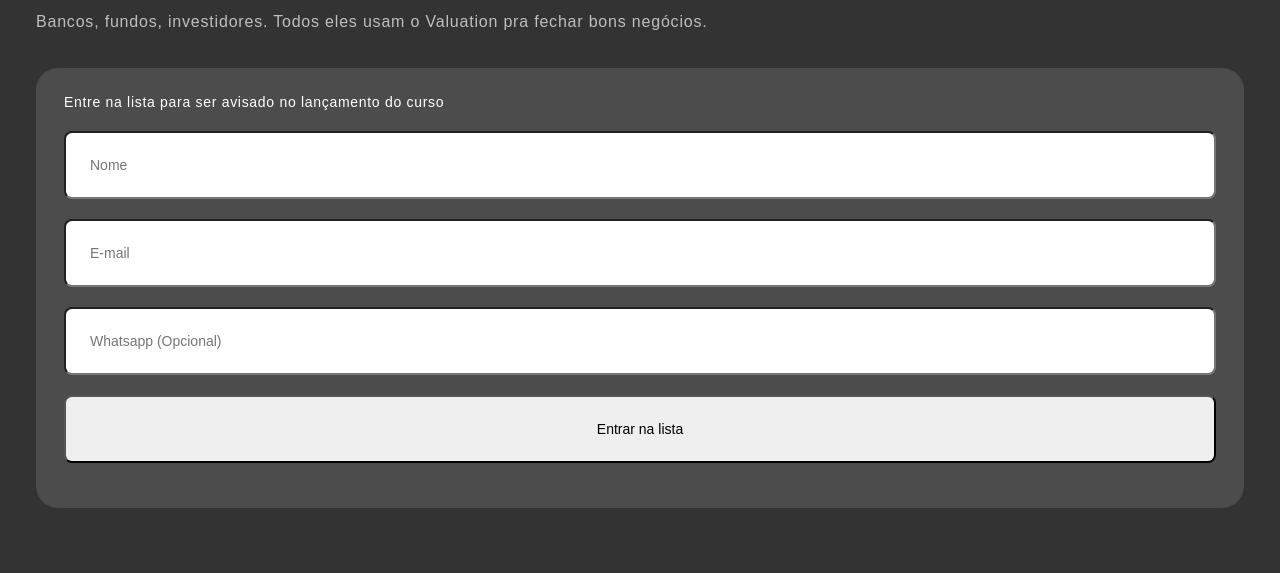
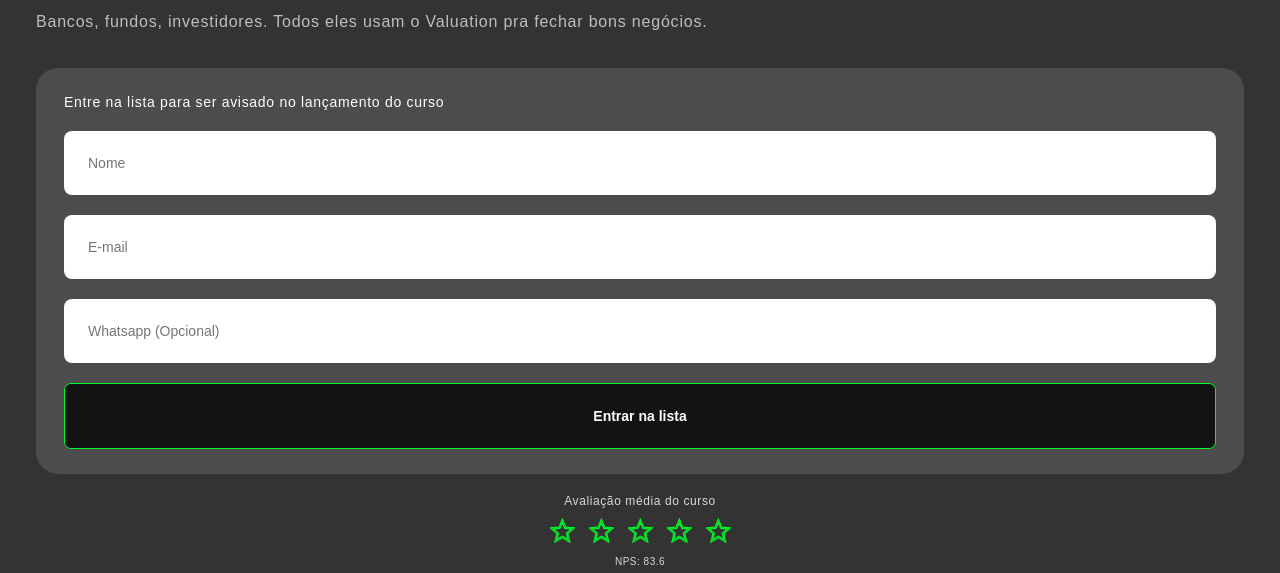
Before and after one commit to effiemartins/edufinance, a React (Create React App) app: page / in a window 1280 px wide. Shown: the part 969-1542 px from the top of the page. Before the commit the page ends 1477 px from the top, so only its background shows below. Built offline with nearby package versions, Linux system fonts and the light colour scheme.

Commit message:
add evaluation

```diff
--- a/src/App.js
+++ b/src/App.js
@@ -4,6 +4,7 @@ import { Component } from "react";
 import { Header } from './components/Header';
 import { ValuationCover } from './components/ValuationCover';
 import { FormModule } from './components/FormModule';
+import { StarRating } from  './components/Evaluation';
 
 class App extends Component {
 
@@ -14,6 +15,7 @@ class App extends Component {
                 <Header />
                 <ValuationCover />
                 <FormModule />
+                <StarRating />
             </div>
         )
     }
--- /dev/null
+++ b/src/components/Evaluation.js
@@ -0,0 +1,70 @@
+import React from 'react';
+
+function StarIcon(props) {
+    const { fill = 'none' } = props;
+    return (
+        <svg viewBox="0 0 21 21" fill={fill} xmlns="http://www.w3.org/2000/svg">
+         <path d="M12.4675 8.74725L10.375 3.8175L8.28025 8.75287L2.94437 9.21975L6.98987 12.7376L5.78612 17.9576L10.3817 15.1957L14.9717 17.9543L13.7669 12.7298L17.809 9.21638L12.4675 8.74837V8.74725ZM16.6649 20.2819L10.3817 16.5064L4.093 20.2852L5.74225 13.1415L0.205 8.32875L7.50737 7.69088L10.375 0.9375L13.2392 7.68525L20.5472 8.32538L15.0145 13.1348L16.6649 20.2819Z" />
+        </svg>
+    );
+  }
+
+  function RatingIcon(props) {
+    const {
+      index,
+      rating,
+      hoverRating,
+      onMouseEnter,
+      onMouseLeave,
+      onSaveRating,
+    } = props;
+    const fill = React.useMemo(() => {
+      if (hoverRating >= index) {
+        return '#00F729';
+      } else if (!hoverRating && rating >= index) {
+        return '#00F729';
+      }
+      return 'none';
+    }, [rating, hoverRating, index]);
+    return (
+        <div
+          className ="cursor-pointer"
+          onMouseEnter={() => onMouseEnter(index)}
+          onMouseLeave={() => onMouseLeave()}
+          onClick={() => onSaveRating(index)}>
+          <StarIcon fill={fill} />
+        </div>
+    )
+  }
+  export const StarRating = () => {
+    const [rating, setRating] = React.useState(0);
+    const [hoverRating, setHoverRating] = React.useState(0);
+    const onMouseEnter = (index) => {
+      setHoverRating(index);
+    };
+    const onMouseLeave = () => {
+      setHoverRating(0);
+    };
+    const onSaveRating = (index) => {
+      setRating(index);
+    };
+    return(
+      <div className="evaluation">
+        <p>Avaliação média do curso</p>
+        <div className="box flex">
+          {[1, 2, 3, 4, 5].map((index) => {
+            return (
+              <RatingIcon
+                index={index}
+                rating={rating}
+                hoverRating={hoverRating}
+                onMouseEnter={onMouseEnter}
+                onMouseLeave={onMouseLeave}
+                onSaveRating={onSaveRating} />
+            )
+          })}
+          </div>
+          <p className="small">NPS: 83.6</p>
+      </div>
+    );
+  }
--- a/src/components/FormModule.js
+++ b/src/components/FormModule.js
@@ -22,7 +22,7 @@ export class FormModule extends React.Component {
             <input type="text" placeholder="Nome" value={this.state.userInput} onChange={this.handleUserInput} />
             <input type="text" placeholder="E-mail" />
             <input type="text" placeholder="Whatsapp (Opcional)" />
-            <input type="submit" value="Entrar na lista" />
+            <input type="submit" value="Entrar na lista" className="submit" />
         </div>
       )
     }
--- a/src/style.css
+++ b/src/style.css
@@ -59,7 +59,7 @@ p {
     border-radius: 22px;
     padding: 25px 28px;
     width: calc(100vw - 72px);
-    margin: 0 auto;
+    margin: 0 auto 20px;
     box-sizing: border-box;
 }
 
@@ -71,6 +71,7 @@ p {
     font-family: 'Red Hat Display', sans-serif;
     font-size: 14px;
     margin-bottom: 20px;
+    border: none;
 }
 
 .form p {
@@ -78,3 +79,47 @@ p {
     font-size: 14px;
     margin-bottom: 20px;
 }
+
+.form input.submit {
+    background: #131313;
+    border: 0.5px solid #00F729;
+    border-radius: 7px;
+    color: #FFF;
+    font-family: 'Termina', sans-serif;
+    font-weight: 600;
+    font-size: 14px;
+    margin-bottom: 0;
+}
+
+.evaluation {
+    margin: 0 auto;
+    text-align: center;
+}
+
+.evaluation p {
+    margin-bottom: 8px;
+    font-family: 'Red Hat Display', sans-serif;
+    color: #D9D9D9;
+    font-size: 12px;
+}
+
+.evaluation p.small {
+    font-size: 10px;
+}
+
+.evaluation .flex {
+    display: flex;
+    justify-content: center;
+    margin-bottom: 8px;
+}
+.cursor-pointer {
+    cursor: pointer;
+    margin: 0 7px;
+}
+
+.cursor-pointer svg {
+    width: 25px;
+    height: 25px;
+    stroke-width: 1px;
+    stroke: #00F729;
+}
```
